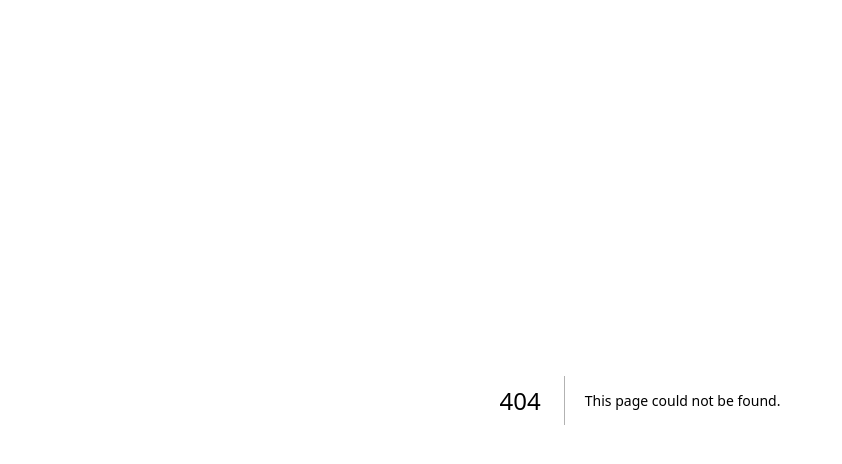
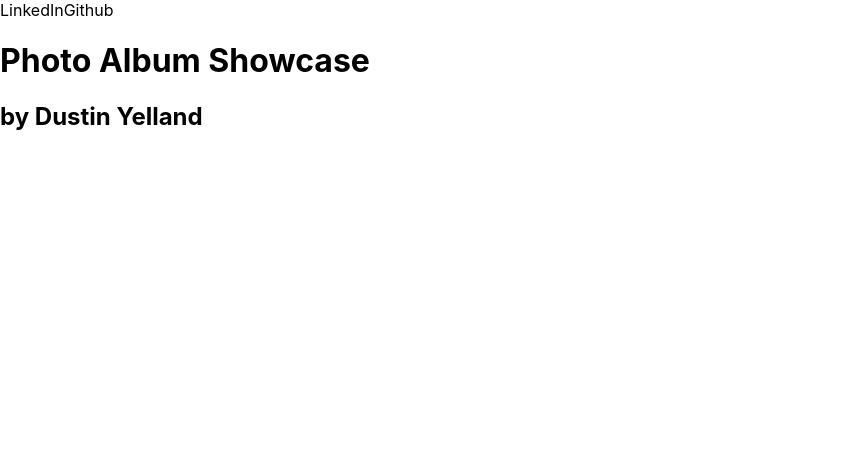
Before and after one commit to dustinyschild/photo-album-showcase, a Next.js app: page /album/1 in a window 1280 px wide. Before the commit this address had no page. Shown: the top 464 px of the page, without its empty margins (0-842 px from the left). Built offline with nearby package versions, Linux system fonts and the light colour scheme.

Commit message:
stub album page so links dont break

```diff
--- /dev/null
+++ b/pages/album/[id].js
@@ -0,0 +1,21 @@
+import styles from "../../styles/Home.module.css";
+import Head from "next/head";
+import Header from "../../components/Header";
+
+export default function Album() {
+  return (
+    <div>
+      <Head>
+        <title>Photo Album Showcase</title>
+        <meta name="description" content="Generated by create next app" />
+        <link rel="icon" href="/favicon.ico" />
+      </Head>
+
+      <Header />
+
+      <main data-testid="main-content" className={styles.main}></main>
+
+      <footer className={styles.footer}></footer>
+    </div>
+  );
+}
```
Also changed, not shown: 1 other file (tests, documents, lock files or other folders).
